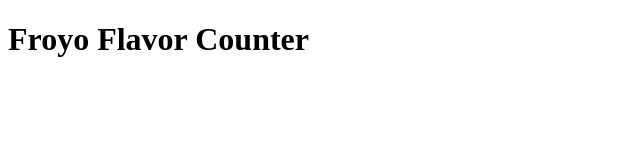
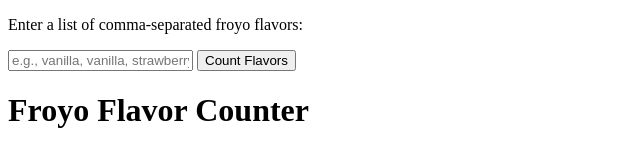
Before and after one commit to banoalle/Unit2.Froyo, a plain HTML site: page index.html in a window 1280 px wide. Shown: the whole page, without its empty margins (0-640 px from the left). Drawn offline with Linux system fonts and the light colour scheme.

Commit message:
start up

```diff
--- a/index.html
+++ b/index.html
@@ -3,6 +3,13 @@
     <head>
         <title>Froyo</title>
     </head>
+    <body>
+        <p>Enter a list of comma-separated froyo flavors:</p>
+    <input type="text" id="flavorInput" placeholder="e.g., vanilla, vanilla, strawberry">
+    <button onclick="countFlavors()">Count Flavors</button>
+    <table id="flavorTable"></table>
+    <script src="script.js"></script>
+    </body>
     <meta charset="UTF-8">
         <meta name="viewpoint" content="width=device-width, initial-scale=1.0">
         <h1>Froyo Flavor Counter</h1>
```
